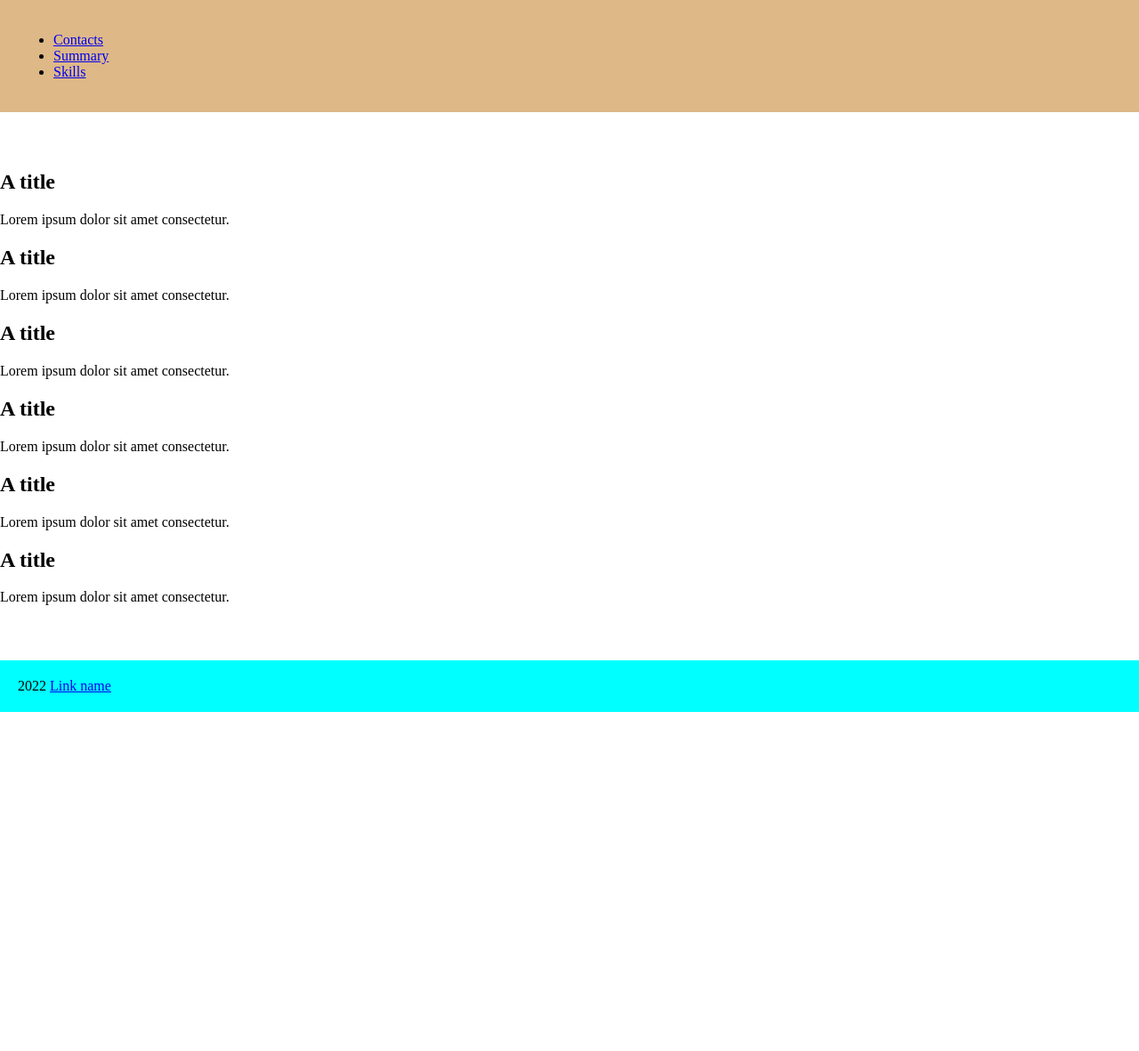
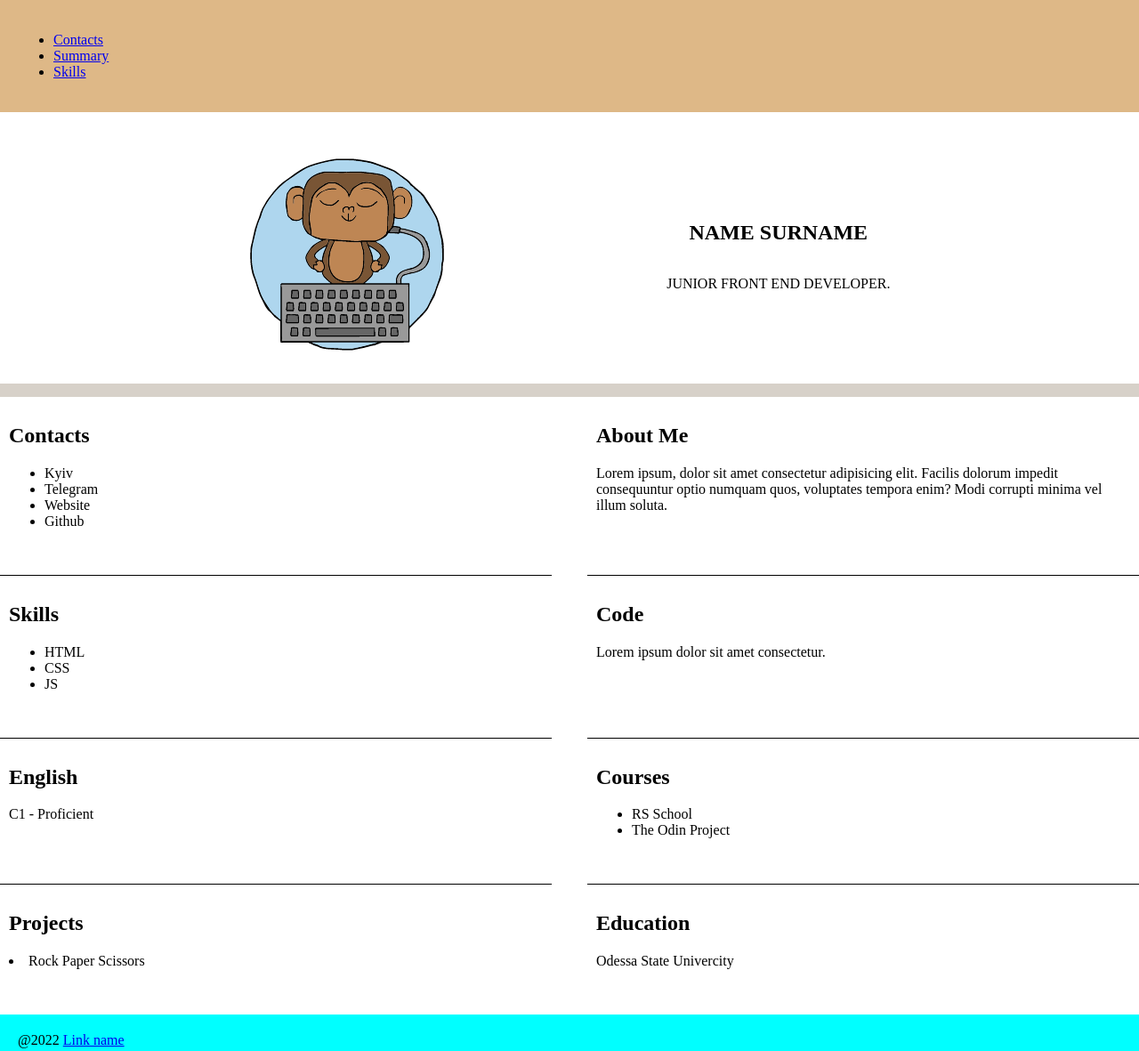
Before and after one commit to barrydilan/rsschool-cv, a plain HTML site: page index.html in a window 1280 px wide. Shown: the whole page at 89% size. Before the commit the page ends 800 px from the top, so only its background shows below. Drawn offline with Linux system fonts and the light colour scheme.

Commit message:
feat: add layout style and assets

```diff
--- a/index.html
+++ b/index.html
@@ -21,36 +21,62 @@
         </div>
     </header>
     <main class="main">
-        <div class="container">
-            <section class="section" id="profile">
-                <h2>A title</h2>
-                <p>Lorem ipsum dolor sit amet consectetur.</p>
+        <div class="container main-container">
+            <section class="section section-profile" id="profile">
+                <img class="section-profile-logo" src="assets/img/Real-coding-langauges.png" alt="Img place">
+                <div class="section-profile-title">
+                    <h2>NAME SURNAME</h2>
+                    <p>Junior Front End Developer.</p></div>
             </section>
             <section class="section" id="contacts">
-                <h2>A title</h2>
-                <p>Lorem ipsum dolor sit amet consectetur.</p>
+                <h2>Contacts</h2>
+                <ul>
+                    <li><a href=""></a>Kyiv</li>
+                    <li><a href=""></a>Telegram</li>
+                    <li><a href=""></a>Website</li>
+                    <li><a href=""></a>Github</li>
+                </ul>
             </section>
             <section class="section" id="summary">
-                <h2>A title</h2>
-                <p>Lorem ipsum dolor sit amet consectetur.</p>
+                <h2>About Me</h2>
+                <p>Lorem ipsum, dolor sit amet consectetur adipisicing elit. Facilis dolorum impedit consequuntur optio numquam quos, voluptates tempora enim? Modi corrupti minima vel illum soluta.</p>
             </section>
             <section class="section" id="skills">
-                <h2>A title</h2>
-                <p>Lorem ipsum dolor sit amet consectetur.</p>
+                <h2>Skills</h2>
+                <ul>
+                    <li><a href=""></a>HTML</li>
+                    <li><a href=""></a>CSS</li>
+                    <li><a href=""></a>JS</li>
+                </ul>
             </section>
             <section class="section" id="code">
-                <h2>A title</h2>
+                <h2>Code</h2>
                 <p>Lorem ipsum dolor sit amet consectetur.</p>
             </section>
             <section class="section" id="languages">
-                <h2>A title</h2>
-                <p>Lorem ipsum dolor sit amet consectetur.</p>
+                <h2>English</h2>
+                <p>C1 - Proficient </p>
+            </section>
+            <section class="section" id="courses">
+                <h2>Courses</h2>
+                <ul>
+                    <li><a href=""></a>RS School</li>
+                    <li><a href=""></a>The Odin Project</li>
+                </ul>
+            </section>
+            <section class="section section-projects" id="projects">
+                <h2>Projects</h2>
+                <li><a href=""></a>Rock Paper Scissors</li>
+            </section>
+            <section class="section section-education" id="education">
+                <h2>Education</h2>
+                <p>Odessa State Univercity</p>
             </section>
         </div>
     </main>
     <footer class="footer">
         <div class="container">
-            <div>2022 <a href="google.com">Link name</a></div>
+            <div>@2022 <a href="google.com">Link name</a></div>
         </div>
     </footer>
 
--- a/style.css
+++ b/style.css
@@ -18,8 +18,42 @@ body {
     background-color: burlywood;
 }
 .main {
+
 }
 .footer {
     padding: 20px;
     background-color: aqua;
 }
+
+.container.main-container {
+    display: flex;
+    flex-wrap: wrap;
+    justify-content: space-between;
+}
+.section {
+    width: calc(50% - 20px);
+    padding: 10px;
+    padding-bottom: 10px;
+    padding-bottom: 35px;
+    border-bottom: 1px solid #000000;
+}
+.section.section-profile {
+    display: flex;
+    justify-content: space-evenly;
+    width: 100%;
+    padding: 50px 30px 35px;
+    border-bottom: 15px solid #d7d1c9;
+
+}
+.section-profile-title {
+    display: flex;
+    flex-direction: column;
+    justify-content: center;
+    align-content: center;
+    text-align: center;
+    text-transform: uppercase;
+}
+
+.section-education, .section-projects {
+    border-bottom: 0px;
+}
```
Also changed, not shown: assets/img/Real-coding-langauges.png (added).
